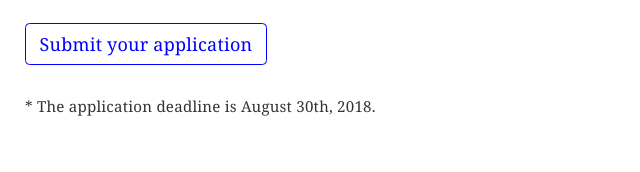
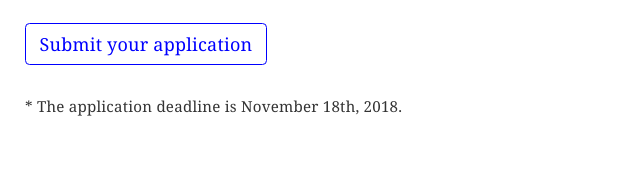
Before and after one commit to ITP-xStory/website, a Gatsby site: page / in a window 1280 px wide. Shown: the part 1624-1796 px from the top of the page, 60-700 px from the left. Built offline with nearby package versions, Linux system fonts and the light colour scheme; Gatsby itself is replaced by a stand-in of ours.

Commit message:
updated deadline (#18)

```diff
--- a/src/pages/index.js
+++ b/src/pages/index.js
@@ -68,7 +68,7 @@ class IndexPage extends Component {
           url="https://goo.gl/forms/Emz3OTjOSUGIzct13"
         />
 
-        <p>* The application deadline is August 30th, 2018.</p>
+        <p>* The application deadline is November 18th, 2018.</p>
 
         {/* FAQ */}
         <Section
```
